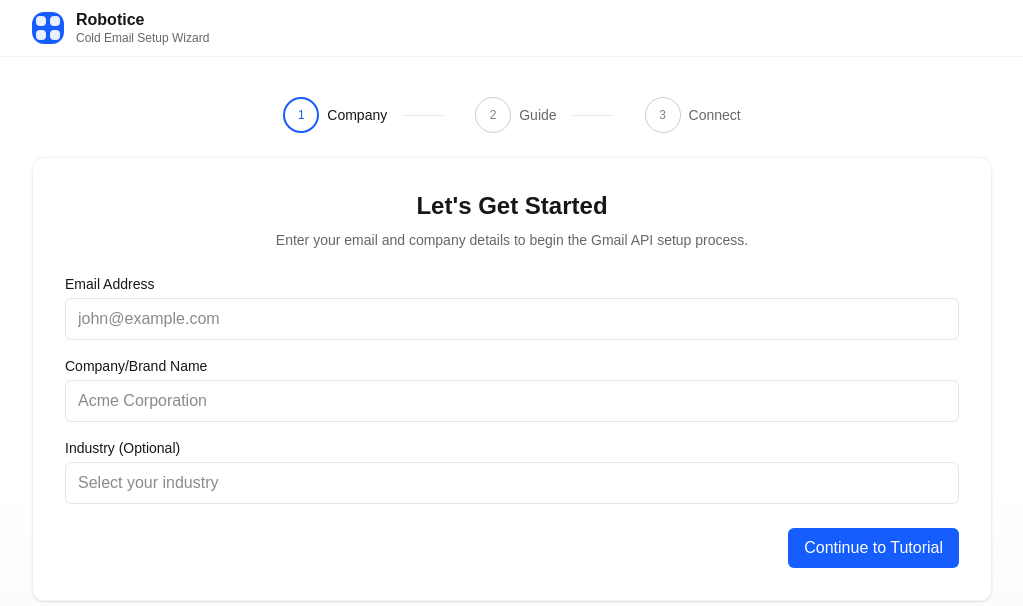
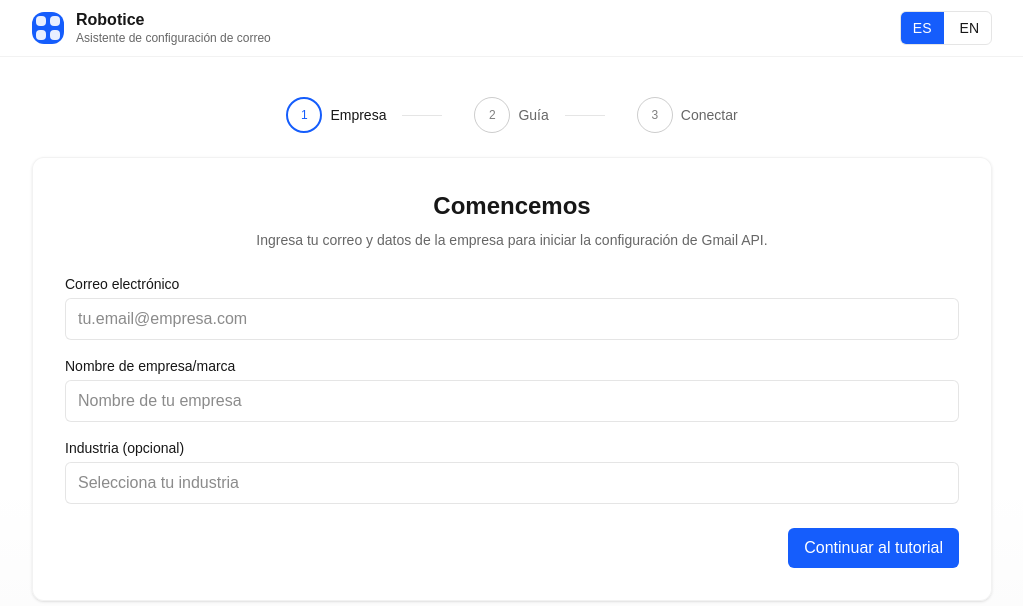
Before and after one commit to robotice-io/leadgen_onboarding_app, a Next.js app: page /onboarding in a window 1280 px wide. Shown: the top 606 px of the page, without its empty margins (128-1151 px from the left). Built offline with nearby package versions, Linux system fonts and the light colour scheme; no server answers.

Commit message:
feat(i18n): add ES/EN toggle and translate onboarding UI (ES default)

```diff
--- a/app/onboarding/_components/Wizard.tsx
+++ b/app/onboarding/_components/Wizard.tsx
@@ -1,6 +1,7 @@
 "use client";
 
 import { useCallback, useMemo, useState } from "react";
+import { useI18n } from "@/lib/i18n";
 
 type RegisterPayload = {
   googleClientId: string;
@@ -15,6 +16,7 @@ type RegisterResponse = {
 };
 
 export default function Wizard() {
+  const { t } = useI18n();
   const [step, setStep] = useState<number>(1);
   const [orgName, setOrgName] = useState<string>("");
   const [contactEmail, setContactEmail] = useState<string>("");
@@ -42,14 +44,14 @@ export default function Wizard() {
     if (typeof window === "undefined") return;
     const params = new URLSearchParams(window.location.search);
     if (params.get("success") === "1") {
-      setSuccessMessage("Google connected successfully. Refresh token stored.");
+      setSuccessMessage(t("googleConnected"));
       setStep(3);
     }
     if (params.get("error")) {
       setError(params.get("error") || "");
       setStep(3);
     }
-  }, []);
+  }, [t]);
 
   // Run once on mount
   // eslint-disable-next-line react-hooks/exhaustive-deps
@@ -75,13 +77,13 @@ export default function Wizard() {
       });
       if (!res.ok) {
         const text = await res.text();
-        throw new Error(text || "Failed to save integration");
+        throw new Error(text || t("unknownError"));
       }
       const data = (await res.json()) as RegisterResponse;
       setIntegrationId(data.integrationId);
-      setSuccessMessage("Saved. Now connect your Google account.");
+      setSuccessMessage(t("savedNowConnect"));
     } catch (e: unknown) {
-      setError(e instanceof Error ? e.message : "Unknown error");
+      setError(e instanceof Error ? e.message : t("unknownError"));
     } finally {
       setSaving(false);
     }
@@ -89,7 +91,7 @@ export default function Wizard() {
 
   const handleConnectGoogle = () => {
     if (!integrationId) {
-      setError("Please save first to get an integration ID.");
+      setError(t("pleaseSaveFirst"));
       return;
     }
     window.location.href = `/api/oauth/google/start?integrationId=${encodeURIComponent(
@@ -113,49 +115,49 @@ export default function Wizard() {
       {step === 1 && (
         <Card>
           <div className="text-center mb-6">
-            <h2 className="text-2xl font-semibold mb-2">Let's Get Started</h2>
+            <h2 className="text-2xl font-semibold mb-2">{t("letsGetStarted")}</h2>
             <p className="text-sm text-black/60 dark:text-white/70">
-              Enter your email and company details to begin the Gmail API setup process.
+              {t("enterEmailAndCompany")}
             </p>
           </div>
           <div className="space-y-4">
-            <Field label="Email Address">
+            <Field label={t("emailAddress")}>
               <input
                 type="email"
                 value={contactEmail}
                 onChange={(e) => setContactEmail(e.target.value)}
                 className="w-full rounded-md border border-black/10 dark:border-white/15 bg-white dark:bg-black/20 px-3 py-2 outline-none"
-                placeholder="john@example.com"
+                placeholder={t("yourEmailPlaceholder")}
               />
             </Field>
-            <Field label="Company/Brand Name">
+            <Field label={t("companyName")}>
               <input
                 value={orgName}
                 onChange={(e) => setOrgName(e.target.value)}
                 className="w-full rounded-md border border-black/10 dark:border-white/15 bg-white dark:bg-black/20 px-3 py-2 outline-none"
-                placeholder="Acme Corporation"
+                placeholder={t("companyPlaceholder")}
               />
             </Field>
-            <Field label="Industry (Optional)">
+            <Field label={t("industryOptional")}>
               <input
                 value={videoUrl}
                 onChange={(e) => setVideoUrl(e.target.value)}
                 className="w-full rounded-md border border-black/10 dark:border-white/15 bg-white dark:bg-black/20 px-3 py-2 outline-none"
-                placeholder="Select your industry"
+                placeholder={t("industryPlaceholder")}
               />
             </Field>
           </div>
           <div className="flex justify-end pt-6">
-            <Button onClick={() => setStep(2)}>Continue to Tutorial</Button>
+            <Button onClick={() => setStep(2)}>{t("continueToTutorial")}</Button>
           </div>
         </Card>
       )}
 
       {step === 2 && (
         <Card>
-          <h2 className="text-xl font-semibold mb-2 text-center">Gmail API Setup Tutorial</h2>
+          <h2 className="text-xl font-semibold mb-2 text-center">{t("tutorialTitle")}</h2>
           <p className="text-sm text-black/60 dark:text-white/70 text-center mb-6">
-            Follow this step-by-step video to enable Gmail API access for your account.
+            {t("tutorialSubtitle")}
           </p>
           <div className="aspect-video w-full rounded-lg overflow-hidden border border-black/10 dark:border-white/10 bg-black/5">
             <iframe
@@ -167,17 +169,17 @@ export default function Wizard() {
             />
           </div>
           <div className="mt-6">
-            <div className="text-sm font-medium mb-2">Tutorial Checklist:</div>
+            <div className="text-sm font-medium mb-2">{t("tutorialChecklist")}</div>
             <ul className="text-sm space-y-2">
-              <li className="flex items-center gap-2"><Check /> Enable Gmail API in Google Cloud Console</li>
-              <li className="flex items-center gap-2"><Check /> Create OAuth 2.0 credentials</li>
-              <li className="flex items-center gap-2"><Check /> Configure authorized redirect URIs</li>
-              <li className="flex items-center gap-2"><Check /> Download credentials JSON file</li>
+              <li className="flex items-center gap-2"><Check /> {t("checkEnableApi")}</li>
+              <li className="flex items-center gap-2"><Check /> {t("checkCreateOAuth")}</li>
+              <li className="flex items-center gap-2"><Check /> {t("checkRedirectUris")}</li>
+              <li className="flex items-center gap-2"><Check /> {t("checkDownloadJson")}</li>
             </ul>
           </div>
           <div className="flex items-center justify-between pt-6">
-            <Button variant="secondary" onClick={() => setStep(1)}>Back</Button>
-            <Button onClick={() => setStep(3)}>I've Completed Setup →</Button>
+            <Button variant="secondary" onClick={() => setStep(1)}>{t("back")}</Button>
+            <Button onClick={() => setStep(3)}>{t("completedSetup")}</Button>
           </div>
         </Card>
       )}
@@ -185,7 +187,7 @@ export default function Wizard() {
       {step === 3 && (
         <Card>
           <div className="grid gap-4">
-            <Field label="Google Client ID">
+            <Field label={t("googleClientId")}>
               <input
                 value={googleClientId}
                 onChange={(e) => setGoogleClientId(e.target.value)}
@@ -193,7 +195,7 @@ export default function Wizard() {
                 placeholder="xxxxxxxxxxxx-xxxxxxxxxxxxxxxxxxxxxxxxxxxxxxxx.apps.googleusercontent.com"
               />
             </Field>
-            <Field label="Google Client Secret">
+            <Field label={t("googleClientSecret")}>
               <input
                 value={googleClientSecret}
                 onChange={(e) => setGoogleClientSecret(e.target.value)}
@@ -201,7 +203,7 @@ export default function Wizard() {
                 placeholder="GOCSPX-..."
               />
             </Field>
-            <Field label="From email">
+            <Field label={t("fromEmail")}>
               <input
                 type="email"
                 value={fromEmail}
@@ -210,26 +212,26 @@ export default function Wizard() {
                 placeholder="noreply@company.com"
               />
             </Field>
-            <Field label="Redirect URI">
+            <Field label={t("redirectUri")}>
               <div className="font-mono text-xs break-all p-2 rounded-md border border-black/10 dark:border-white/15 bg-white dark:bg-black/20">
                 {redirectUri}
               </div>
             </Field>
           </div>
           <div className="flex flex-wrap items-center gap-3 pt-6">
-            <Button variant="secondary" onClick={() => setStep(2)}>Back</Button>
-            <Button onClick={handleSave} disabled={saving}>{saving ? "Saving..." : integrationId ? "Save again" : "Save"}</Button>
-            <Button variant="outline" onClick={handleConnectGoogle} disabled={!integrationId}>Connect with Google</Button>
+            <Button variant="secondary" onClick={() => setStep(2)}>{t("back")}</Button>
+            <Button onClick={handleSave} disabled={saving}>{saving ? t("saving") + "..." : integrationId ? t("saveAgain") : t("save")}</Button>
+            <Button variant="outline" onClick={handleConnectGoogle} disabled={!integrationId}>{t("connectWithGoogle")}</Button>
           </div>
           <div className="mt-6 space-y-2">
-            <div className="text-sm font-medium">Send test email</div>
+            <div className="text-sm font-medium">{t("sendTestEmail")}</div>
             <div className="flex gap-2 items-center">
               <input
                 type="email"
                 value={testRecipient}
                 onChange={(e) => setTestRecipient(e.target.value)}
                 className="flex-1 rounded-md border border-black/10 dark:border-white/15 bg-white dark:bg-black/20 px-3 py-2 outline-none"
-                placeholder="your.email@company.com"
+                placeholder={t("yourEmailPlaceholder")}
               />
               <Button variant="outline" disabled={!integrationId || !testRecipient || testSendLoading}
                 onClick={async () => {
@@ -243,14 +245,14 @@ export default function Wizard() {
                       body: JSON.stringify({ integrationId, to: testRecipient }),
                     });
                     if (!res.ok) throw new Error(await res.text());
-                    setSuccessMessage("Test email sent. Check your inbox.");
+                    setSuccessMessage(t("testEmailSent"));
                   } catch (e: unknown) {
-                    setError(e instanceof Error ? e.message : "Failed to send test email");
+                    setError(e instanceof Error ? e.message : t("failedToSendTest"));
                   } finally {
                     setTestSendLoading(false);
                   }
                 }}
-              >{testSendLoading ? "Sending..." : "Send"}</Button>
+              >{testSendLoading ? t("sending") + "..." : t("send")}</Button>
             </div>
           </div>
         </Card>
@@ -260,7 +262,8 @@ export default function Wizard() {
 }
 
 function Stepper({ current }: { current: number }) {
-  const steps = ["Company", "Guide", "Connect"];
+  const { t } = useI18n();
+  const steps = [t("stepCompany"), t("stepGuide"), t("stepConnect")];
   return (
     <div className="flex items-center justify-center gap-6">
       {steps.map((label, idx) => {
--- a/app/onboarding/page.tsx
+++ b/app/onboarding/page.tsx
@@ -1,26 +1,33 @@
 import Wizard from "./_components/Wizard";
+import { I18nProvider, useI18n } from "@/lib/i18n";
 
 export default function OnboardingPage() {
   return (
-    <div className="min-h-screen w-full bg-[linear-gradient(180deg,rgba(2,6,23,0)_0%,rgba(2,6,23,0)_60%,rgba(2,6,23,0.03)_100%)]">
-      <TopBar />
-      <div className="mx-auto w-full max-w-5xl px-4 sm:px-6 md:px-8 py-6 sm:py-10">
-        <Wizard />
+    <I18nProvider>
+      <div className="min-h-screen w-full bg-[linear-gradient(180deg,rgba(2,6,23,0)_0%,rgba(2,6,23,0)_60%,rgba(2,6,23,0.03)_100%)]">
+        <TopBar />
+        <div className="mx-auto w-full max-w-5xl px-4 sm:px-6 md:px-8 py-6 sm:py-10">
+          <Wizard />
+        </div>
       </div>
-    </div>
+    </I18nProvider>
   );
 }
 
 function TopBar() {
+  const { lang, setLang, t } = useI18n();
   return (
     <header className="w-full border-b border-black/5 dark:border-white/10 bg-white/60 dark:bg-black/30 backdrop-blur supports-[backdrop-filter]:bg-white/60 sticky top-0 z-10">
       <div className="mx-auto max-w-5xl px-4 sm:px-6 md:px-8 h-14 flex items-center justify-between">
         <div className="flex items-center gap-3">
           <LogoMark />
           <div className="leading-tight">
-            <div className="font-semibold">Robotice</div>
-            <div className="text-xs text-black/60 dark:text-white/60">Cold Email Setup Wizard</div>
+            <div className="font-semibold">{t("brandName")}</div>
+            <div className="text-xs text-black/60 dark:text-white/60">{t("tagline")}</div>
           </div>
+        </div>
+        <div className="flex items-center gap-2">
+          <LangToggle lang={lang} onChange={setLang} />
         </div>
       </div>
     </header>
@@ -37,3 +44,22 @@ function LogoMark() {
     </div>
   );
 }
+
+function LangToggle({ lang, onChange }: { lang: "es" | "en"; onChange: (l: "es" | "en") => void }) {
+  return (
+    <div className="flex items-center gap-1 rounded-md border border-black/10 dark:border-white/15 overflow-hidden">
+      <button
+        className={"px-3 h-8 text-sm " + (lang === "es" ? "bg-blue-600 text-white" : "")}
+        onClick={() => onChange("es")}
+      >
+        ES
+      </button>
+      <button
+        className={"px-3 h-8 text-sm " + (lang === "en" ? "bg-blue-600 text-white" : "")}
+        onClick={() => onChange("en")}
+      >
+        EN
+      </button>
+    </div>
+  );
+}
--- /dev/null
+++ b/lib/i18n.tsx
@@ -0,0 +1,148 @@
+"use client";
+
+import { createContext, useCallback, useContext, useEffect, useMemo, useState } from "react";
+
+export type SupportedLang = "es" | "en";
+
+type Dictionary = Record<string, string>;
+
+const ES: Dictionary = {
+  brandName: "Robotice",
+  tagline: "Asistente de configuración de correo",
+  stepCompany: "Empresa",
+  stepGuide: "Guía",
+  stepConnect: "Conectar",
+
+  letsGetStarted: "Comencemos",
+  enterEmailAndCompany: "Ingresa tu correo y datos de la empresa para iniciar la configuración de Gmail API.",
+  emailAddress: "Correo electrónico",
+  companyName: "Nombre de empresa/marca",
+  industryOptional: "Industria (opcional)",
+  continueToTutorial: "Continuar al tutorial",
+
+  tutorialTitle: "Tutorial de configuración de Gmail API",
+  tutorialSubtitle: "Sigue este video paso a paso para habilitar el acceso a Gmail API.",
+  checkEnableApi: "Habilita Gmail API en Google Cloud Console",
+  checkCreateOAuth: "Crea credenciales OAuth 2.0",
+  checkRedirectUris: "Configura URIs de redirección autorizados",
+  checkDownloadJson: "Descarga el archivo JSON de credenciales",
+  back: "Atrás",
+  completedSetup: "Ya completé la configuración →",
+
+  googleClientId: "ID de cliente de Google",
+  googleClientSecret: "Secreto de cliente de Google",
+  fromEmail: "Remitente (From)",
+  redirectUri: "URI de redirección",
+  save: "Guardar",
+  saveAgain: "Guardar de nuevo",
+  connectWithGoogle: "Conectar con Google",
+  sendTestEmail: "Enviar correo de prueba",
+  testEmailSent: "Correo de prueba enviado. Revisa tu bandeja.",
+  tutorialChecklist: "Lista del tutorial:",
+  saving: "Guardando",
+  sending: "Enviando",
+  send: "Enviar",
+  savedNowConnect: "Guardado. Ahora conecta tu cuenta de Google.",
+  pleaseSaveFirst: "Guarda primero para obtener un ID de integración.",
+  unknownError: "Error desconocido",
+  failedToSendTest: "Error al enviar el correo de prueba",
+
+  yourEmailPlaceholder: "tu.email@empresa.com",
+  companyPlaceholder: "Nombre de tu empresa",
+  industryPlaceholder: "Selecciona tu industria",
+  googleConnected: "Conexión con Google exitosa. Refresh token guardado.",
+};
+
+const EN: Dictionary = {
+  brandName: "Robotice",
+  tagline: "Cold Email Setup Wizard",
+  stepCompany: "Company",
+  stepGuide: "Guide",
+  stepConnect: "Connect",
+
+  letsGetStarted: "Let's Get Started",
+  enterEmailAndCompany: "Enter your email and company details to begin the Gmail API setup process.",
+  emailAddress: "Email Address",
+  companyName: "Company/Brand Name",
+  industryOptional: "Industry (Optional)",
+  continueToTutorial: "Continue to Tutorial",
+
+  tutorialTitle: "Gmail API Setup Tutorial",
+  tutorialSubtitle: "Follow this step-by-step video to enable Gmail API access for your account.",
+  checkEnableApi: "Enable Gmail API in Google Cloud Console",
+  checkCreateOAuth: "Create OAuth 2.0 credentials",
+  checkRedirectUris: "Configure authorized redirect URIs",
+  checkDownloadJson: "Download credentials JSON file",
+  back: "Back",
+  completedSetup: "I've Completed Setup →",
+
+  googleClientId: "Google Client ID",
+  googleClientSecret: "Google Client Secret",
+  fromEmail: "From email",
+  redirectUri: "Redirect URI",
+  save: "Save",
+  saveAgain: "Save again",
+  connectWithGoogle: "Connect with Google",
+  sendTestEmail: "Send test email",
+  testEmailSent: "Test email sent. Check your inbox.",
+  tutorialChecklist: "Tutorial Checklist:",
+  saving: "Saving",
+  sending: "Sending",
+  send: "Send",
+  savedNowConnect: "Saved. Now connect your Google account.",
+  pleaseSaveFirst: "Please save first to get an integration ID.",
+  unknownError: "Unknown error",
+  failedToSendTest: "Failed to send test email",
+
+  yourEmailPlaceholder: "your.email@company.com",
+  companyPlaceholder: "Your company name",
+  industryPlaceholder: "Select your industry",
+  googleConnected: "Google connected successfully. Refresh token stored.",
+};
+
+const DICTS: Record<SupportedLang, Dictionary> = { es: ES, en: EN };
+
+type I18nContextValue = {
+  lang: SupportedLang;
+  setLang: (lang: SupportedLang) => void;
+  t: (key: keyof typeof ES) => string;
+};
+
+const I18nContext = createContext<I18nContextValue | null>(null);
+
+export function I18nProvider({ children }: { children: React.ReactNode }) {
+  const [lang, setLangState] = useState<SupportedLang>("es");
+
+  // Load from localStorage on mount
+  useEffect(() => {
+    try {
+      const saved = localStorage.getItem("robotice-lang") as SupportedLang | null;
+      if (saved === "es" || saved === "en") setLangState(saved);
+    } catch {}
+  }, []);
+
+  const setLang = useCallback((l: SupportedLang) => {
+    setLangState(l);
+    try {
+      localStorage.setItem("robotice-lang", l);
+    } catch {}
+  }, []);
+
+  const t = useCallback(
+    (key: keyof typeof ES) => {
+      const dict = DICTS[lang];
+      return dict[key] ?? (key as string);
+    },
+    [lang]
+  );
+
+  const value = useMemo(() => ({ lang, setLang, t }), [lang, setLang, t]);
+
+  return <I18nContext.Provider value={value}>{children}</I18nContext.Provider>;
+}
+
+export function useI18n() {
+  const ctx = useContext(I18nContext);
+  if (!ctx) throw new Error("useI18n must be used within I18nProvider");
+  return ctx;
+}
```
